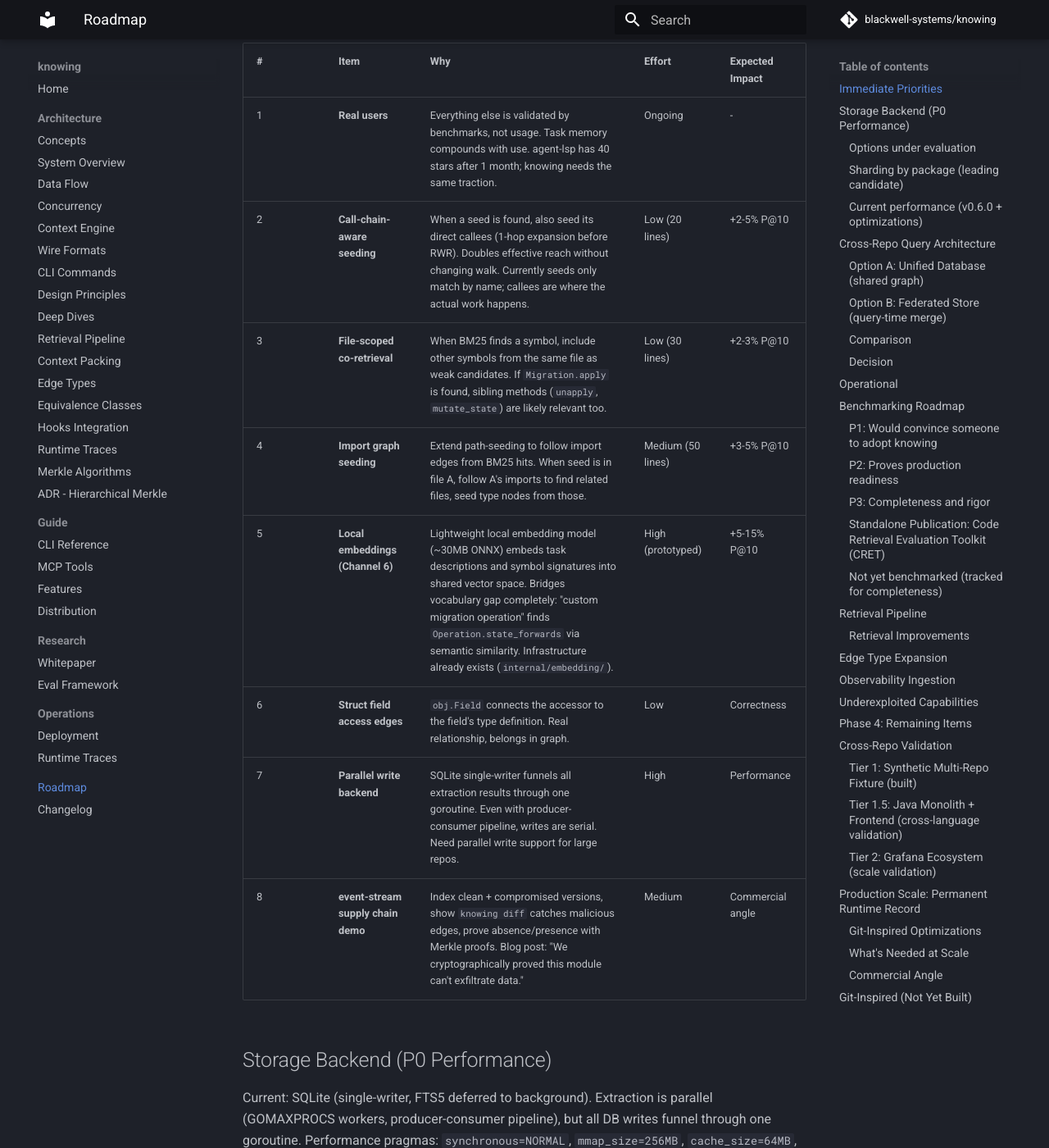
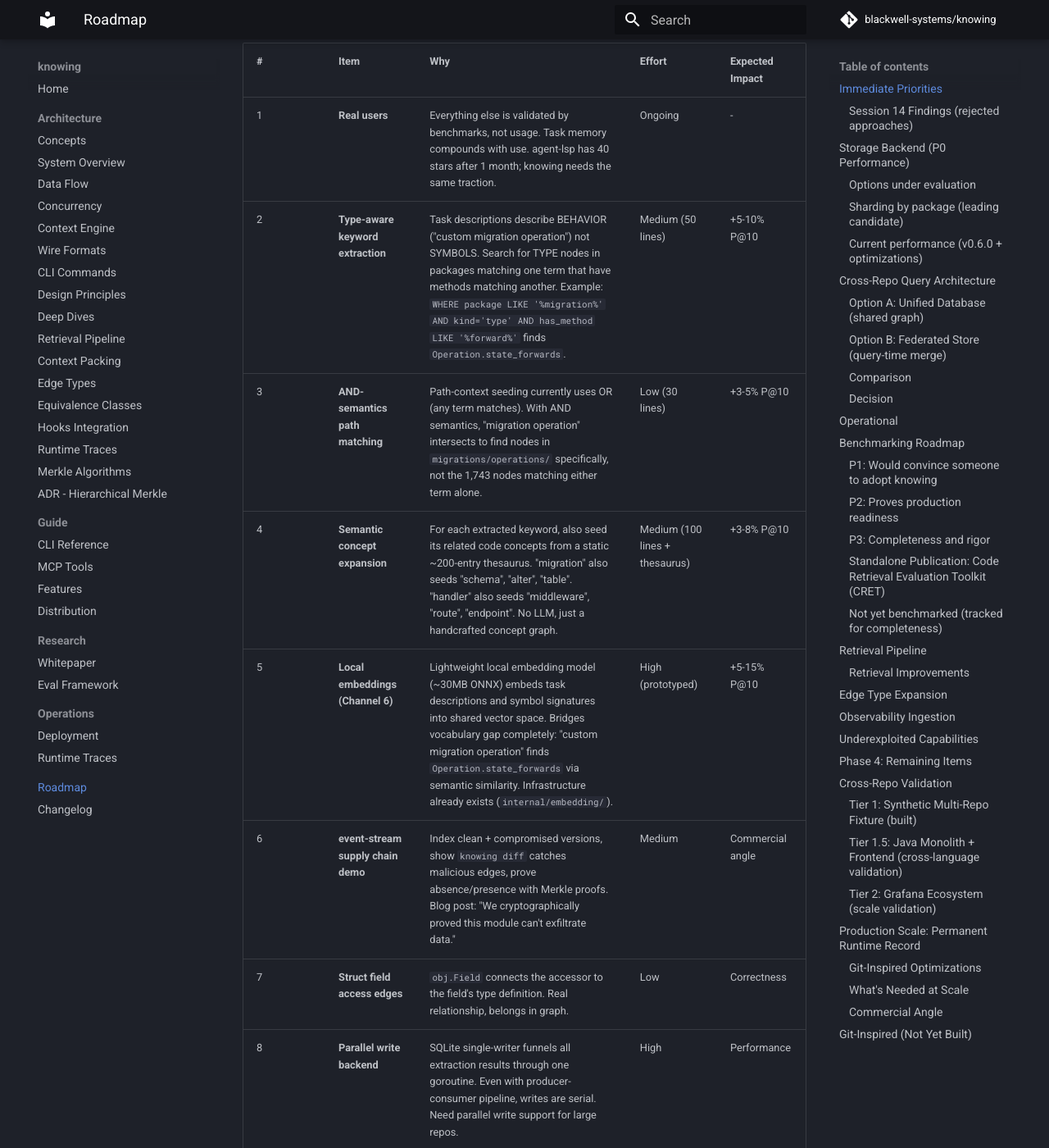
Before and after one commit to blackwell-systems/knowing, an MkDocs documentation site: the page built from docs/roadmap.md, in a window 1280 px wide and 1400 px high, scrolled down 244 px. Shown: the whole window at 82% size. Built offline with MkDocs 1.6.1 and Material for MkDocs 9.7.7, drawn with Linux system fonts in a browser that asks for light colours; comment, search, counter and statistics services are not loaded; some of the changed text lies outside the part shown.

Commit message:
docs: roadmap update with keyword extraction priorities, remove rejected approaches
Replace call-chain seeding and file-scoped co-retrieval (confirmed neutral
in session 14) with type-aware keyword extraction, AND-semantics path
matching, and semantic concept expansion. Document rejected approaches
with reasoning.

```diff
--- a/docs/roadmap.md
+++ b/docs/roadmap.md
@@ -7,13 +7,25 @@ What's shipped is in the [changelog](CHANGELOG.md). This document covers what's
 | # | Item | Why | Effort | Expected Impact |
 |---|------|-----|--------|-----------------|
 | 1 | **Real users** | Everything else is validated by benchmarks, not usage. Task memory compounds with use. agent-lsp has 40 stars after 1 month; knowing needs the same traction. | Ongoing | - |
-| 2 | **Call-chain-aware seeding** | When a seed is found, also seed its direct callees (1-hop expansion before RWR). Doubles effective reach without changing walk. Currently seeds only match by name; callees are where the actual work happens. | Low (20 lines) | +2-5% P@10 |
-| 3 | **File-scoped co-retrieval** | When BM25 finds a symbol, include other symbols from the same file as weak candidates. If `Migration.apply` is found, sibling methods (`unapply`, `mutate_state`) are likely relevant too. | Low (30 lines) | +2-3% P@10 |
-| 4 | **Import graph seeding** | Extend path-seeding to follow import edges from BM25 hits. When seed is in file A, follow A's imports to find related files, seed type nodes from those. | Medium (50 lines) | +3-5% P@10 |
+| 2 | **Type-aware keyword extraction** | Task descriptions describe BEHAVIOR ("custom migration operation") not SYMBOLS. Search for TYPE nodes in packages matching one term that have methods matching another. Example: `WHERE package LIKE '%migration%' AND kind='type' AND has_method LIKE '%forward%'` finds `Operation.state_forwards`. | Medium (50 lines) | +5-10% P@10 |
+| 3 | **AND-semantics path matching** | Path-context seeding currently uses OR (any term matches). With AND semantics, "migration operation" intersects to find nodes in `migrations/operations/` specifically, not the 1,743 nodes matching either term alone. | Low (30 lines) | +3-5% P@10 |
+| 4 | **Semantic concept expansion** | For each extracted keyword, also seed its related code concepts from a static ~200-entry thesaurus. "migration" also seeds "schema", "alter", "table". "handler" also seeds "middleware", "route", "endpoint". No LLM, just a handcrafted concept graph. | Medium (100 lines + thesaurus) | +3-8% P@10 |
 | 5 | **Local embeddings (Channel 6)** | Lightweight local embedding model (~30MB ONNX) embeds task descriptions and symbol signatures into shared vector space. Bridges vocabulary gap completely: "custom migration operation" finds `Operation.state_forwards` via semantic similarity. Infrastructure already exists (`internal/embedding/`). | High (prototyped) | +5-15% P@10 |
-| 6 | **Struct field access edges** | `obj.Field` connects the accessor to the field's type definition. Real relationship, belongs in graph. | Low | Correctness |
-| 7 | **Parallel write backend** | SQLite single-writer funnels all extraction results through one goroutine. Even with producer-consumer pipeline, writes are serial. Need parallel write support for large repos. | High | Performance |
-| 8 | **event-stream supply chain demo** | Index clean + compromised versions, show `knowing diff` catches malicious edges, prove absence/presence with Merkle proofs. Blog post: "We cryptographically proved this module can't exfiltrate data." | Medium | Commercial angle |
+| 6 | **event-stream supply chain demo** | Index clean + compromised versions, show `knowing diff` catches malicious edges, prove absence/presence with Merkle proofs. Blog post: "We cryptographically proved this module can't exfiltrate data." | Medium | Commercial angle |
+| 7 | **Struct field access edges** | `obj.Field` connects the accessor to the field's type definition. Real relationship, belongs in graph. | Low | Correctness |
+| 8 | **Parallel write backend** | SQLite single-writer funnels all extraction results through one goroutine. Even with producer-consumer pipeline, writes are serial. Need parallel write support for large repos. | High | Performance |
+
+### Session 14 Findings (rejected approaches)
+
+The following were implemented, benchmarked, and confirmed neutral (P@10 unchanged):
+
+| Approach | Why neutral |
+|----------|-------------|
+| **Call-chain seeding** (inject callees of top seeds as supplemental RWR seeds) | Callees are already reachable via RWR traversal; adding them as seeds just diffuses probability mass |
+| **File-scoped co-retrieval** (inject sibling symbols from same file) | Same: file siblings already reachable via contains/member_of edges |
+| **Import graph seeding** | Subsumed by existing path-context seeding (Channel 5) |
+
+The 32-config parameter sweep (session 13) proved P@10 is reachability-determined. The only levers that move P@10 are those that make previously-unreachable ground truth symbols reachable for the first time. Items 2-5 above target the 44.6% of ground truth symbols that are currently unreachable because keyword seeds connect to the wrong subgraph.
 
 ## Storage Backend (P0 Performance)
 
```
